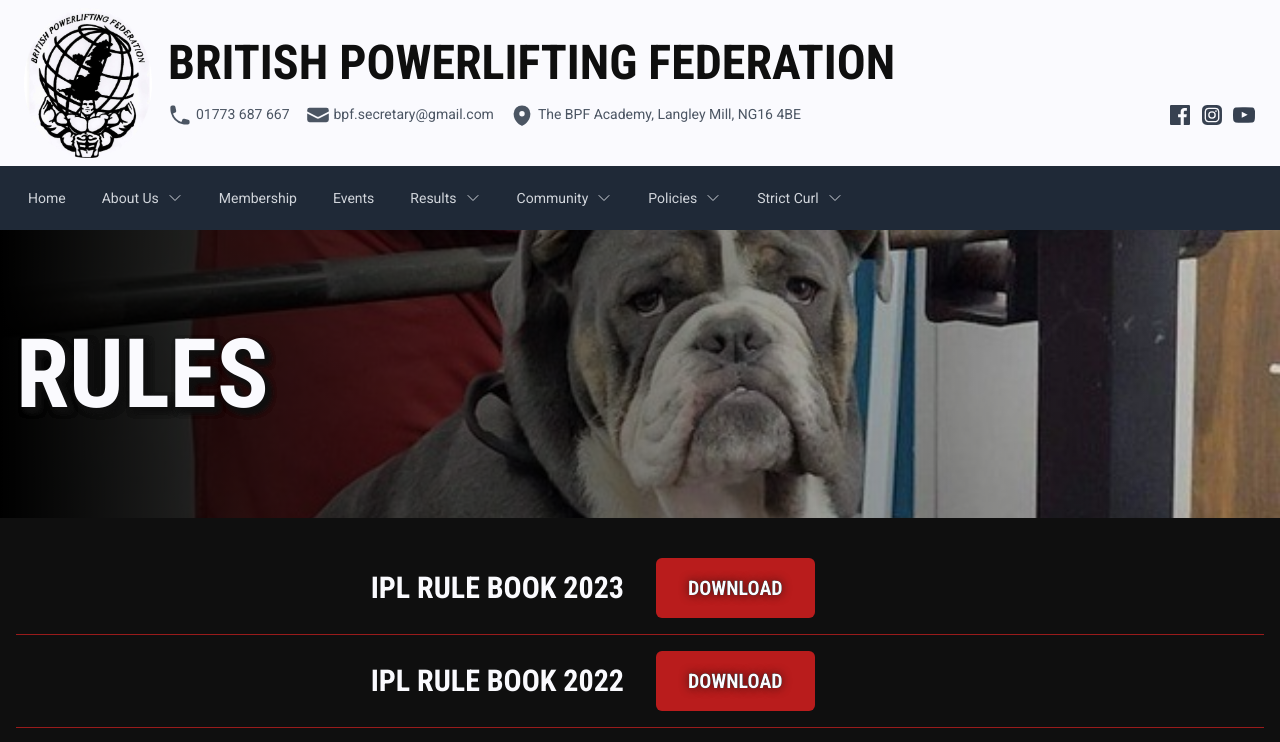
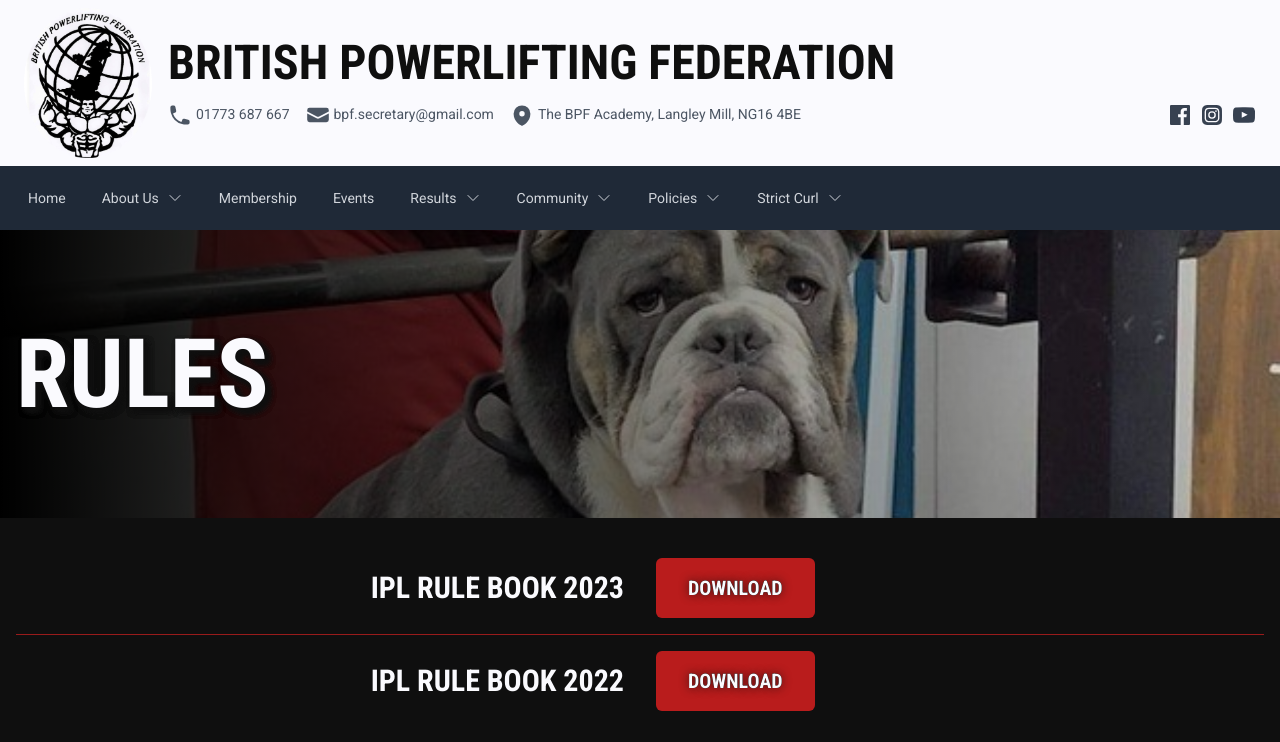
Before and after one commit to iamscottfreeman/bplf.co.uk, a Next.js app: page /rules in a window 1280 px wide. Shown: the top 742 px of the page. Built offline with nearby package versions, Linux system fonts and the light colour scheme.

Commit message:
IPL Rulebook links

```diff
--- a/src/pages/rules/index.tsx
+++ b/src/pages/rules/index.tsx
@@ -23,15 +23,11 @@
             <div className='md:grid grid-cols-2 items-center text-center gap-4'>
               <RulesLink
                 title='IPL Rule Book 2023'
-                link='https://www.bplf.co.uk/wp-content/uploads/sites/21/2023/05/2023-IPL-RULE-BOOK-FINAL-1-1.pdf.pagespeed.ce.UVd1cDcUTu.pdf'
+                link='https://powerlifting-ipl.com/wp-content/uploads/2023/03/2023-IPL-RULE-BOOK-FINAL-1.pdf'
               />
               <RulesLink
                 title='IPL Rule Book 2022'
-                link='https://www.bplf.co.uk/wp-content/uploads/sites/21/2022/04/2022-IPL-RULE-BOOK-FINAL-V1.-1-1-2022-2.pdf.pagespeed.ce.Gin6lYYlEe.pdf'
-              />
-              <RulesLink
-                title='IPL Rule Book 2021'
-                link='https://www.bplf.co.uk/wp-content/uploads/sites/21/2022/04/2021-IPL-RULE-BOOK-FINAL-1-1-21.pdf.pagespeed.ce.jYmo-lc0hA.pdf'
+                link='https://powerlifting-ipl.com/wp-content/uploads/2022/06/2022-IPL-RULE-BOOK-FINAL-V2.-1-1-2022.pdf'
                 isLast
               />
             </div>
```
